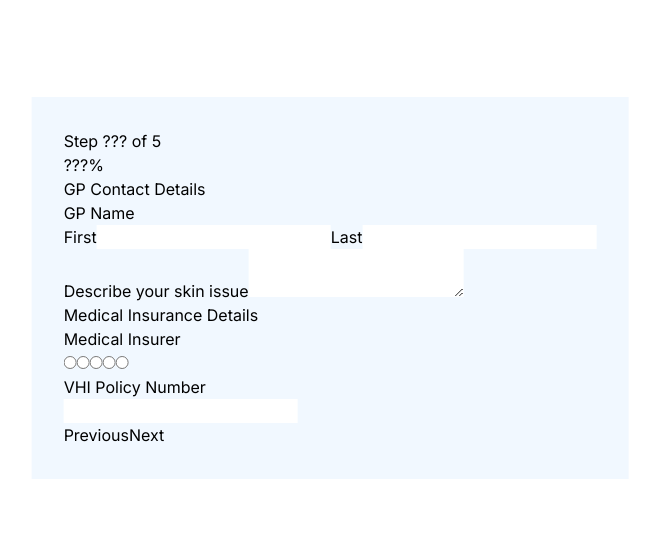
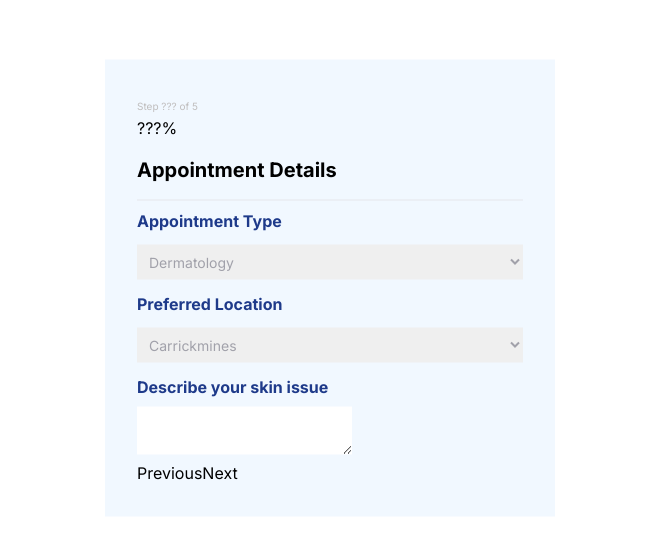
Before and after one commit to DylBrad/multistep-booking-wizard, a Next.js app: page / in a window 1280 px wide. Shown: the part 112-666 px from the top of the page, without its empty margins (310-969 px from the left). Built offline with nearby package versions, Linux system fonts and the light colour scheme.

Commit message:
Create and style form input components

```diff
--- a/src/app/components/AppointmentDetails.js
+++ b/src/app/components/AppointmentDetails.js
@@ -1,18 +1,25 @@
+import InputLabel from './form/InputLabel';
+import InputSelect from './form/InputSelect';
+
 const AppointmentDetails = () => {
   return (
     <>
-      <h2>Appointment Details</h2>
-      <span className="divider"></span>
+      <h2 className="font-bold	text-xl	my-4">Appointment Details</h2>
+      <span className="w-full border-t-[1px]"></span>
       <div className="dropdown">
-        <label>Appointment Type</label>
-        <input></input>
+        <InputLabel>Appointment Type</InputLabel>
+        <InputSelect
+          options={[{ label: 'Dermatology', value: 'Dermatology' }]}
+        ></InputSelect>
       </div>
       <div className="dropdown">
-        <label>Preferred Location</label>
-        <input></input>
+        <InputLabel>Preferred Location</InputLabel>
+        <InputSelect
+          options={[{ label: 'Carrickmines', value: 'Carrickmines' }]}
+        ></InputSelect>
       </div>
       <div className="textarea">
-        <label>Describe your skin issue</label>
+        <InputLabel>Describe your skin issue</InputLabel>
         <textarea />
       </div>
       <div>
--- a/src/app/components/PatientDetails.js
+++ b/src/app/components/PatientDetails.js
@@ -38,7 +38,7 @@ const PatientDetails = () => {
           </label>
           <div>
             <input type="checkbox"></input>
-            <p>Yes, I'm over 16 years old</p>
+            <p>Yes, I&apos;m over 16 years old</p>
           </div>
           <div>
             <input type="checkbox"></input>
--- /dev/null
+++ b/src/app/components/form/InputLabel.js
@@ -0,0 +1,5 @@
+const InputLabel = ({ children }) => {
+  return <h3 className="font-bold	text-base	my-2 text-blue-900">{children}</h3>;
+};
+
+export default InputLabel;
--- /dev/null
+++ b/src/app/components/form/InputSelect.js
@@ -0,0 +1,13 @@
+const InputSelect = ({ options }) => {
+  return (
+    <select className="text-sm	my-1 text-zinc-400 w-full p-2">
+      {options.map((option) => (
+        <option key={option.value} value={option.value}>
+          {option.label}
+        </option>
+      ))}
+    </select>
+  );
+};
+
+export default InputSelect;
--- a/src/app/globals.css
+++ b/src/app/globals.css
@@ -10,6 +10,7 @@ body {
   height: 100vh;
 }
 .form-wrapper {
+  min-width: 450px;
   background-color: #f1f8ff;
   padding: 2rem;
   display: flex;
@@ -20,3 +21,8 @@ body {
   left: 50%;
   transform: translate(-50%, -50%);
 }
+
+.navigation span {
+  font-size: 10px;
+  color: #bfbdbd;
+}
--- a/src/app/page.js
+++ b/src/app/page.js
@@ -14,7 +14,7 @@ export default function Home() {
             <div className="progress">???%</div>
           </div>
         </div>
-        <GpDetails />
+        <AppointmentDetails />
       </div>
     </div>
   );
```
